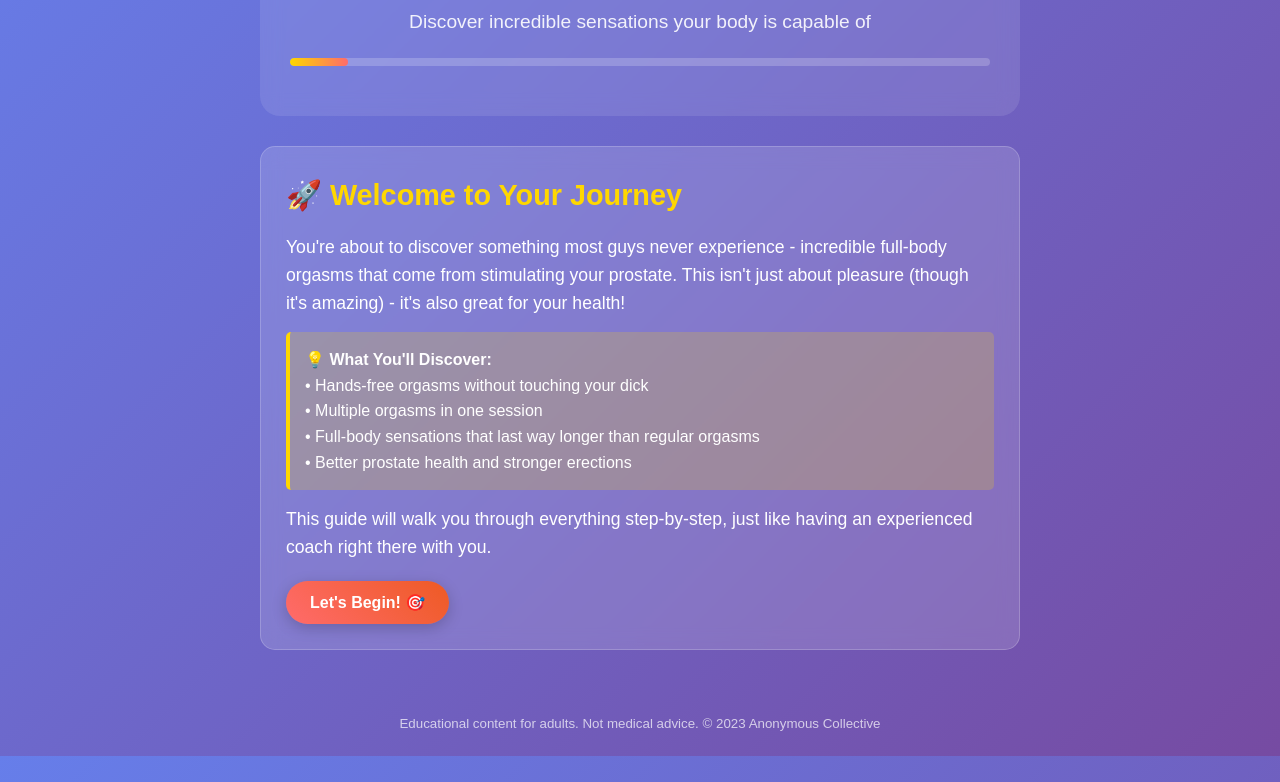
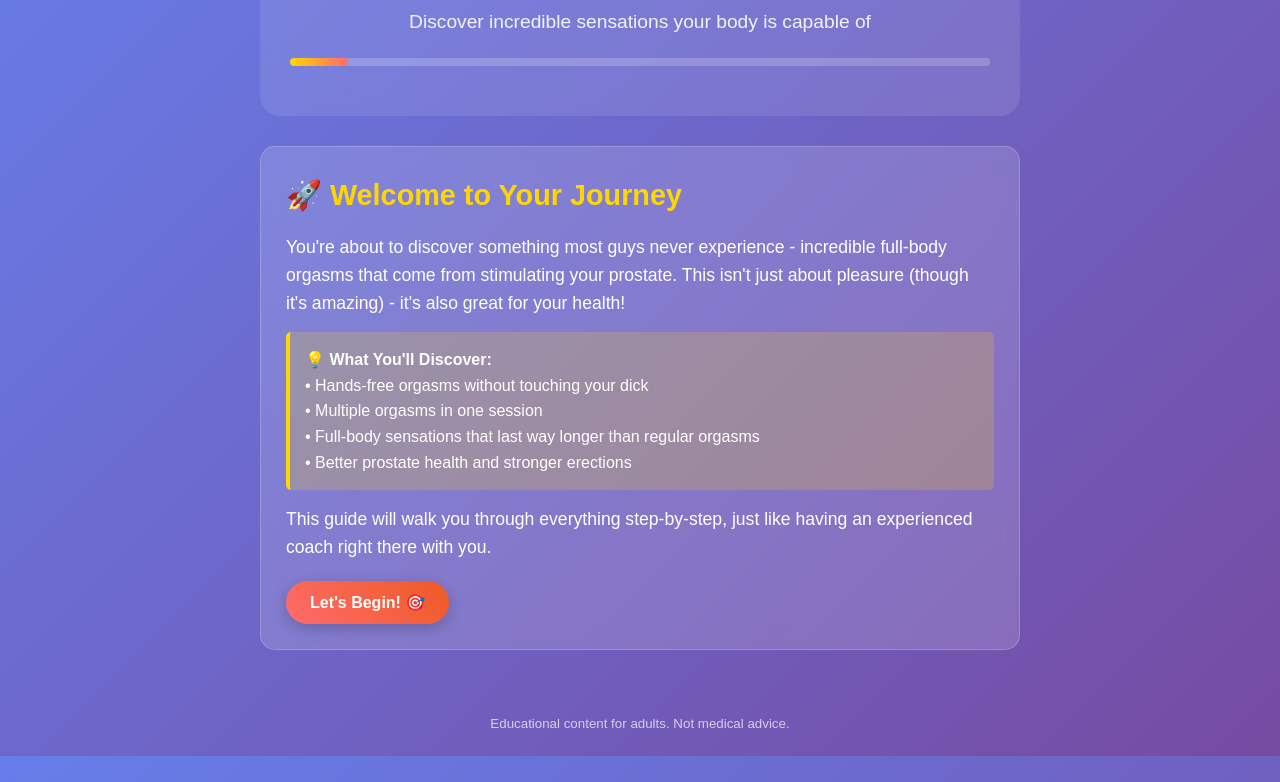
Before and after one commit to BazzaBarnes/male-wellness-guide, a plain HTML site: page index.html in a window 1280 px wide. Shown: the part 181-963 px from the top of the page. Drawn offline with Linux system fonts and the light colour scheme.

Commit message:
Update index.html

```diff
--- a/index.html
+++ b/index.html
@@ -703,7 +703,7 @@
 </body>
 </html>
 <footer style="text-align:center;padding:20px;opacity:0.7">
-  <small>Educational content for adults. Not medical advice. © 2023 Anonymous Collective</small>
+  <small>Educational content for adults. Not medical advice.</small>
 </footer>
 <!-- Page footer -->
 <div style="opacity:0.001;position:absolute;">v1.3-7gXk</div>
```
